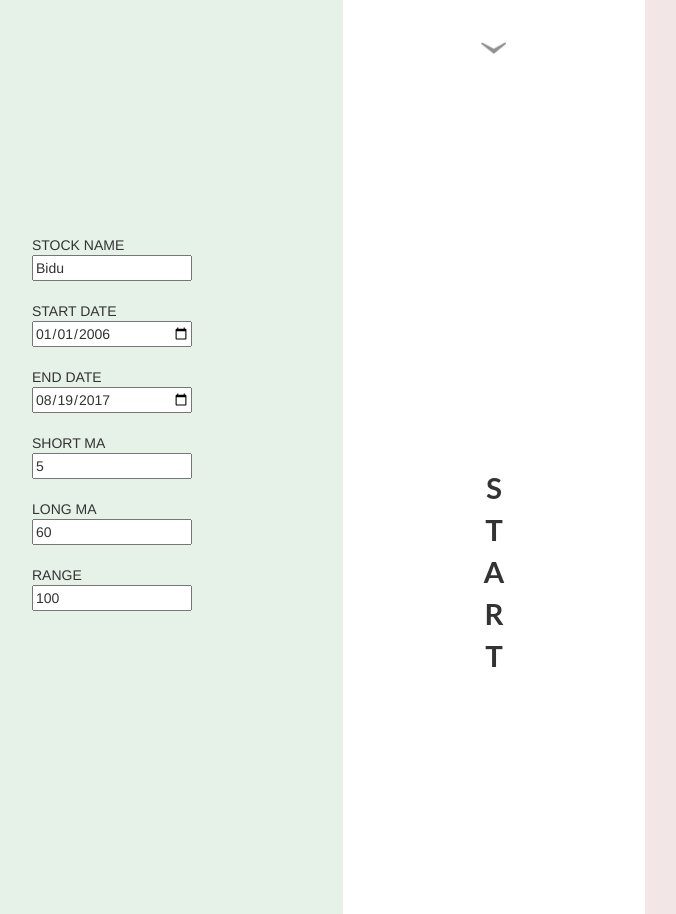
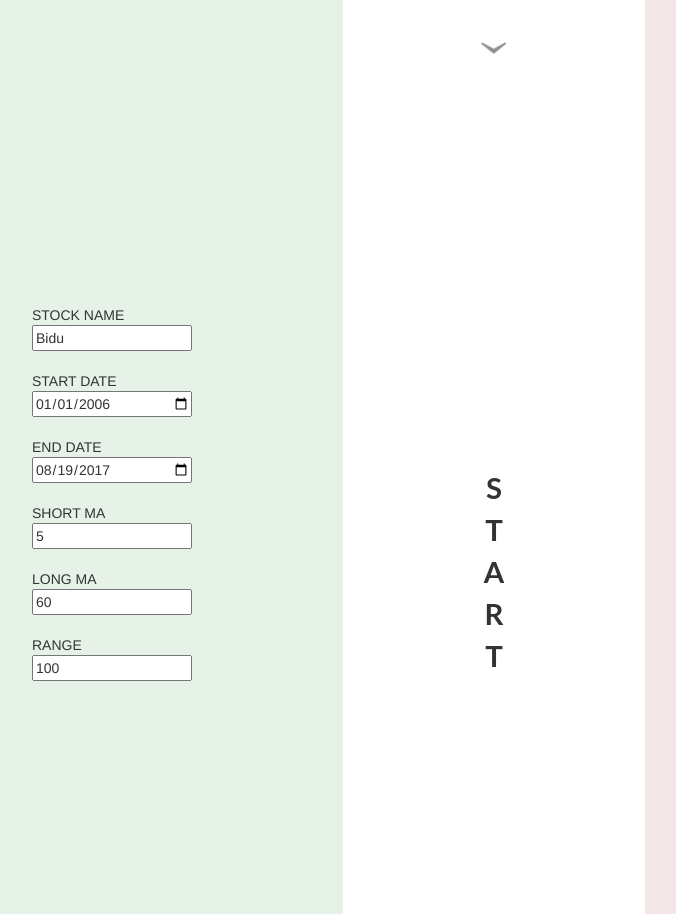
Before and after one commit to lljjyy21/ninedays, a Flask app: page / in a window 1280 px wide. Shown: the part 585-1499 px from the top of the page, without its empty margins (146-822 px from the left). Run offline with Flask 2, Linux system fonts and the light colour scheme; some libraries are stand-ins or nearby versions.

Commit message:
Reposition entry of left and right columns

```diff
--- a/static/css/custom.css
+++ b/static/css/custom.css
@@ -36,6 +36,9 @@ body{
     margin-top: 170px;
 }
 
+.padding-top-70px {
+    padding-top: 70px;
+}
 
 @media (min-width: 1200px) {
     .scroll-arrow-block {
--- a/templates/index.html
+++ b/templates/index.html
@@ -64,8 +64,7 @@
         <div class="row">
             <div class="col-xs-5 col-sm-5 col-md-5 col-lg-5 container">
                 <div class="row inherited-height">
-                    <div class="col-lg-11 col-md-11 left-column-background inherited-height">
-
+                    <div class="col-lg-11 col-md-11 left-column-background padding-top-70px inherited-height">
                         <div class="center-column">
                             <div class="row input-field">
                                 <div class="col-xs-8
@@ -172,7 +171,7 @@
                 <div class="row inherited-height">
                     <div class="col-lg-1 col-md-1 inherited-height btn-area">
                     </div>
-                    <div class="col-lg-11 col-md-11 inherited-height right-column-background">
+                    <div class="col-lg-11 col-md-11 inherited-height padding-top-70px right-column-background">
                         <div id="stock-title" class="text-title text-center">
                         </div>
 
```
